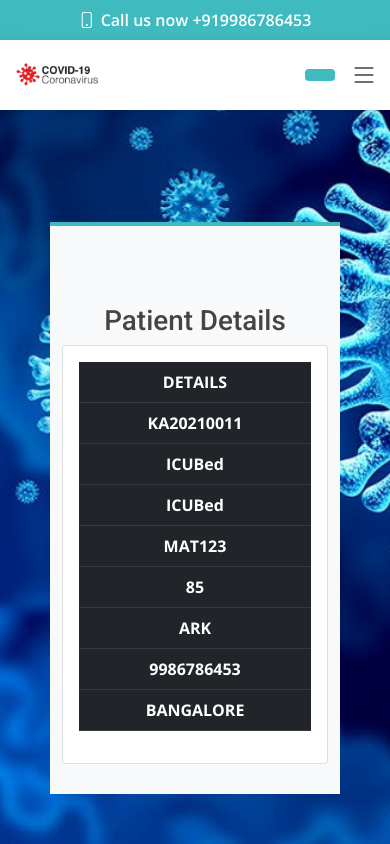
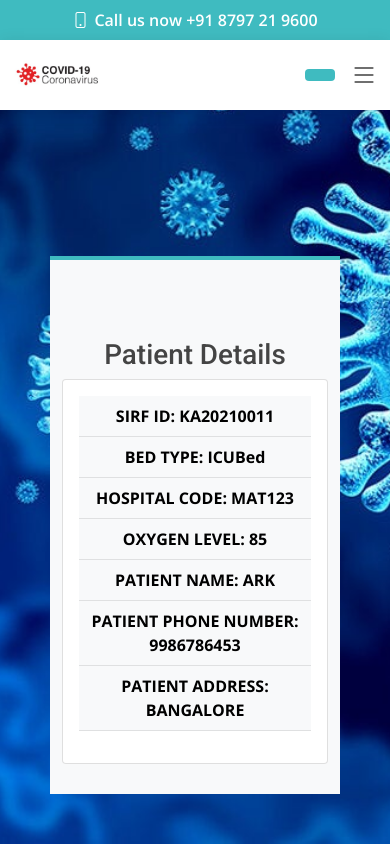
Before and after one commit to HuzaifaAnjumJamil/Covid-Bed-Slot-Management-System, a Flask app: page /pdetails in a window 390 px wide. Run offline with Flask 2, Linux system fonts and the light colour scheme; a user stored in the database is signed in; data comes from the database, SQL or seed files in the repository; lists and menus that the app fills with data are empty; some libraries are stand-ins or nearby versions.

Commit message:
updated phone number

```diff
--- a/main.py
+++ b/main.py
@@ -292,7 +292,7 @@ def hedit(id):
 def hdelete(id):
     db.engine.execute(
         f"DELETE FROM `hospitaldata` WHERE `hospitaldata`.`id`={id}")
-    flash("Date Deleted", "danger")
+    flash("Data Deleted", "danger")
     return redirect("/addhospitalinfo")
 
 
--- a/templates/baselogin.html
+++ b/templates/baselogin.html
@@ -43,7 +43,7 @@
         <i class="bi bi-clock"></i> 24*7 Available
       </div>
       <div class="d-flex align-items-center">
-        <i class="bi bi-phone"></i> Call us now +919986786453
+        <i class="bi bi-phone"></i> Call us now +91 8797 21 9600
       </div>
     </div>
   </div>
--- a/templates/detials.html
+++ b/templates/detials.html
@@ -14,39 +14,39 @@
             <h1>Patient Details</h1>
             <div class="card p-3">
 
-<table class="table table-dark">
+                  <table class="table table-light">
                         <thead>
+                              <!-- <tr>
+                                    <th scope="col">DETAILS</th>
+                              </tr> -->
                               <tr>
-  <th scope="col">DETAILS</th>
-   </tr>
-<tr>
-     <th scope="col">{{data.srfid}}</th>
+                                    <th scope="col">SIRF ID: {{data.srfid}}</th>
                               </tr>
                               <tr>
 
+                                    <th scope="col">BED TYPE: {{data.bedtype}}</th>
+                              </tr>
+                              <!-- <tr>
+
                                     <th scope="col">{{data.bedtype}}</th>
+                              </tr> -->
+                              <tr>
+
+                                    <th scope="col">HOSPITAL CODE: {{data.hcode}}</th>
+                              </tr>
+
+                              <tr>
+                                    <th scope="col">OXYGEN LEVEL: {{data.spo2}}</th>
+                              </tr>
+                              <th scope="col">PATIENT NAME: {{data.pname}}</th>
                               </tr>
                               <tr>
 
-      <th scope="col">{{data.bedtype}}</th>
-</tr>
-<tr>
-
-      <th scope="col">{{data.hcode}}</th>
+                                    <th scope="col">PATIENT PHONE NUMBER: {{data.pphone}}</th>
                               </tr>
 
                               <tr>
-      <th scope="col">{{data.spo2}}</th>
-</tr>
-      <th scope="col">{{data.pname}}</th>
-</tr>
-<tr>
-
-      <th scope="col">{{data.pphone}}</th>
-    </tr>
-
-     <tr>
-      <th scope="col">{{data.paddress}}</th>
+                                    <th scope="col">PATIENT ADDRESS: {{data.paddress}}</th>
                               </tr>
 
 
@@ -54,7 +54,7 @@
 
 
                         </thead>
-
+                  </table>
 
 
 
```
Also changed, not shown: templates/hospitaldata.html (+24 -12 lines), templates/navbar.html (+19 -11 lines), static/assets/img/favicon.png. Lines whose indentation alone changed are shown as unchanged.
